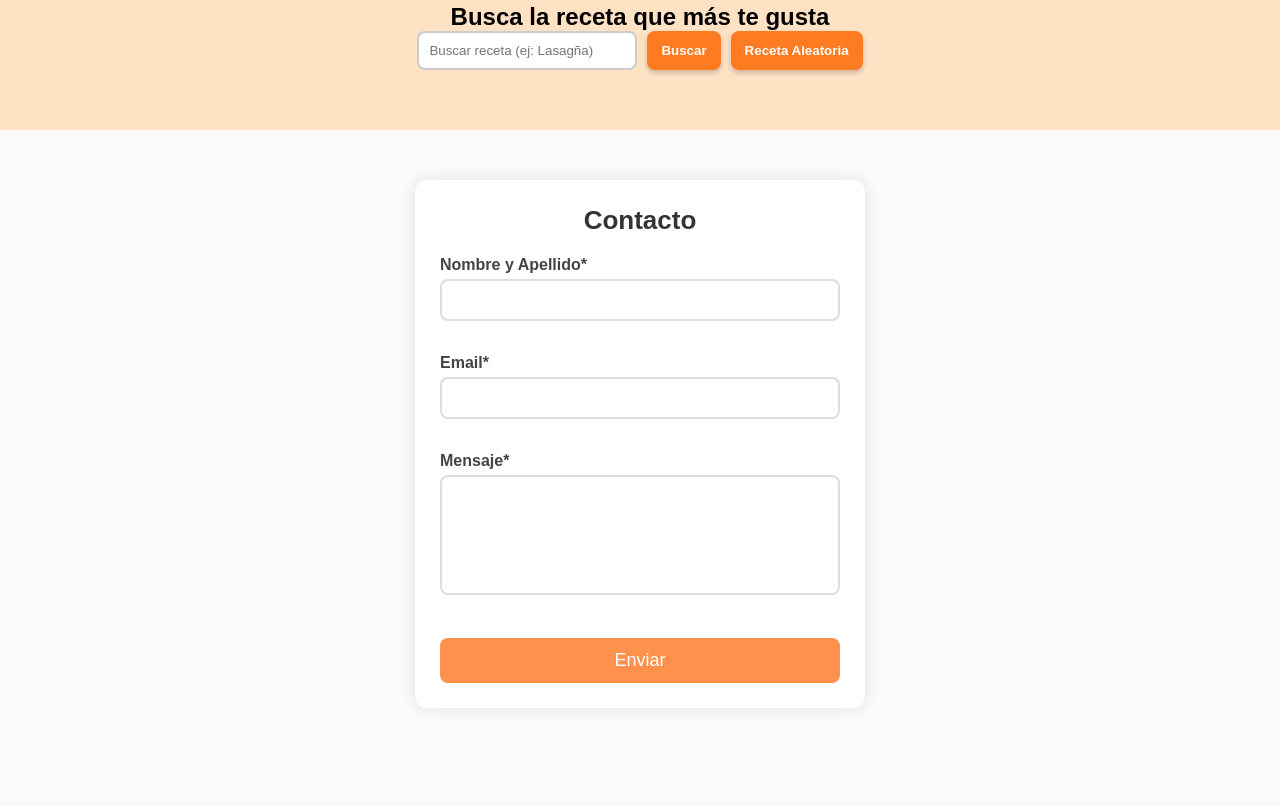
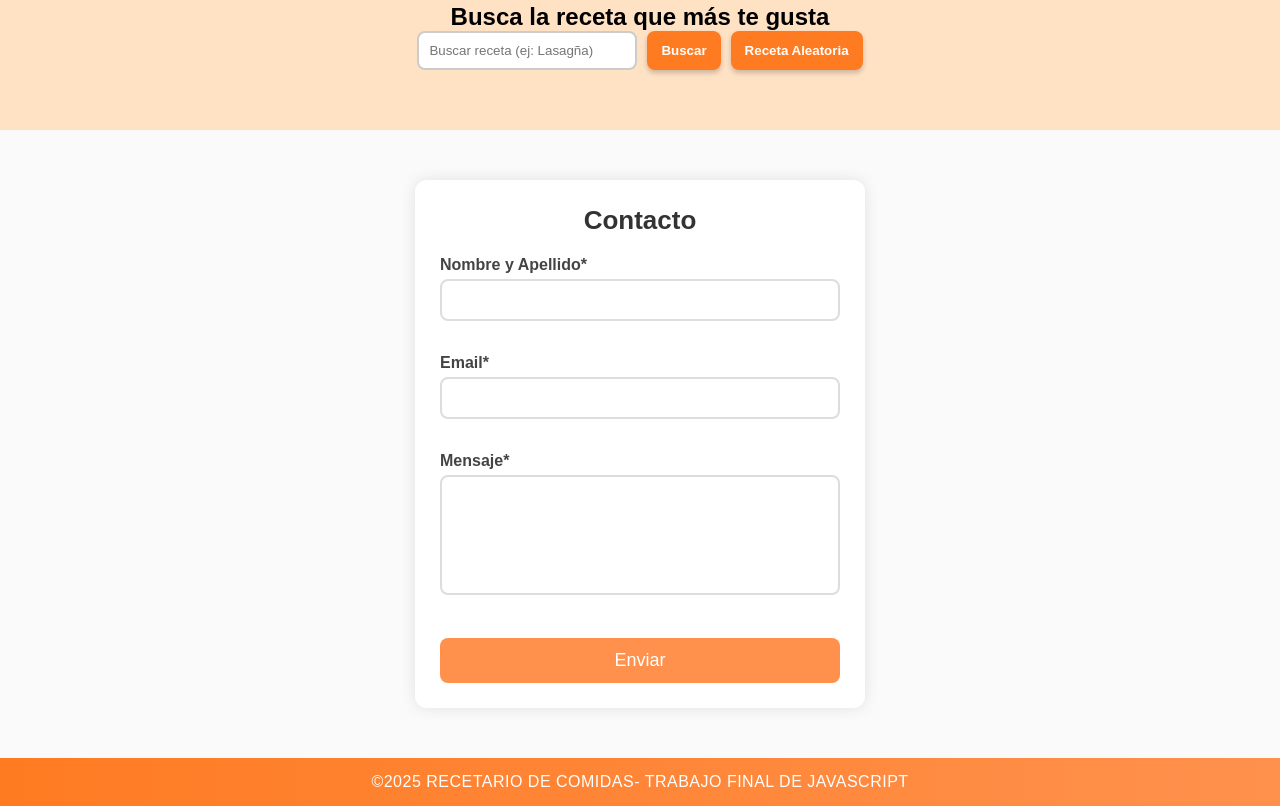
Before and after one commit to FrancoBonzi/Trabajo_Final_Javascript, a plain HTML site: page index.html in a window 1280 px wide. Shown: the part 673-1479 px from the top of the page. Before the commit the page ends 1431 px from the top, so only its background shows below. Drawn offline with Linux system fonts and the light colour scheme.

Commit message:
Agregamos el footer y también le aplicamos el estilo correspondiente en styles.css

```diff
--- a/index.html
+++ b/index.html
@@ -81,6 +81,10 @@
         </form>
     </section>
 
+    <footer>
+        <p>©2025 RECETARIO DE COMIDAS- TRABAJO FINAL DE JAVASCRIPT</p>
+    </footer>
+
     <script src="app.js"></script>
 </body>
 
--- a/styles.css
+++ b/styles.css
@@ -260,3 +260,13 @@ button[type="submit"]:hover {
         width: 45%;
     }
 }
+
+footer{
+    background: linear-gradient(90deg, #ff7b22, #ff914d);
+    color: white;
+    text-align: center;
+    padding: 15px 30px;
+    margin-top: 40px;
+    font-size: 16px;
+    letter-spacing: 0.5px;
+}
```
